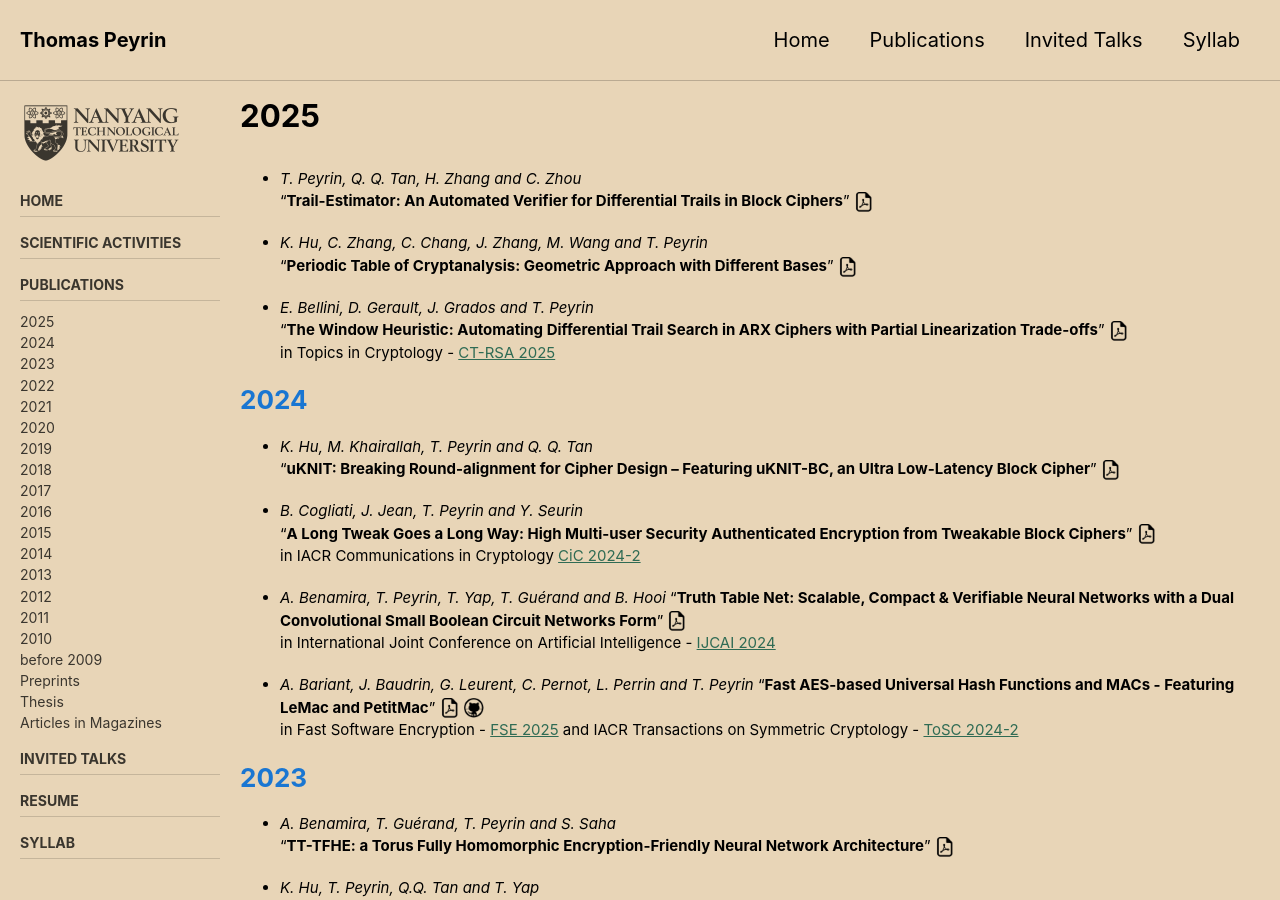
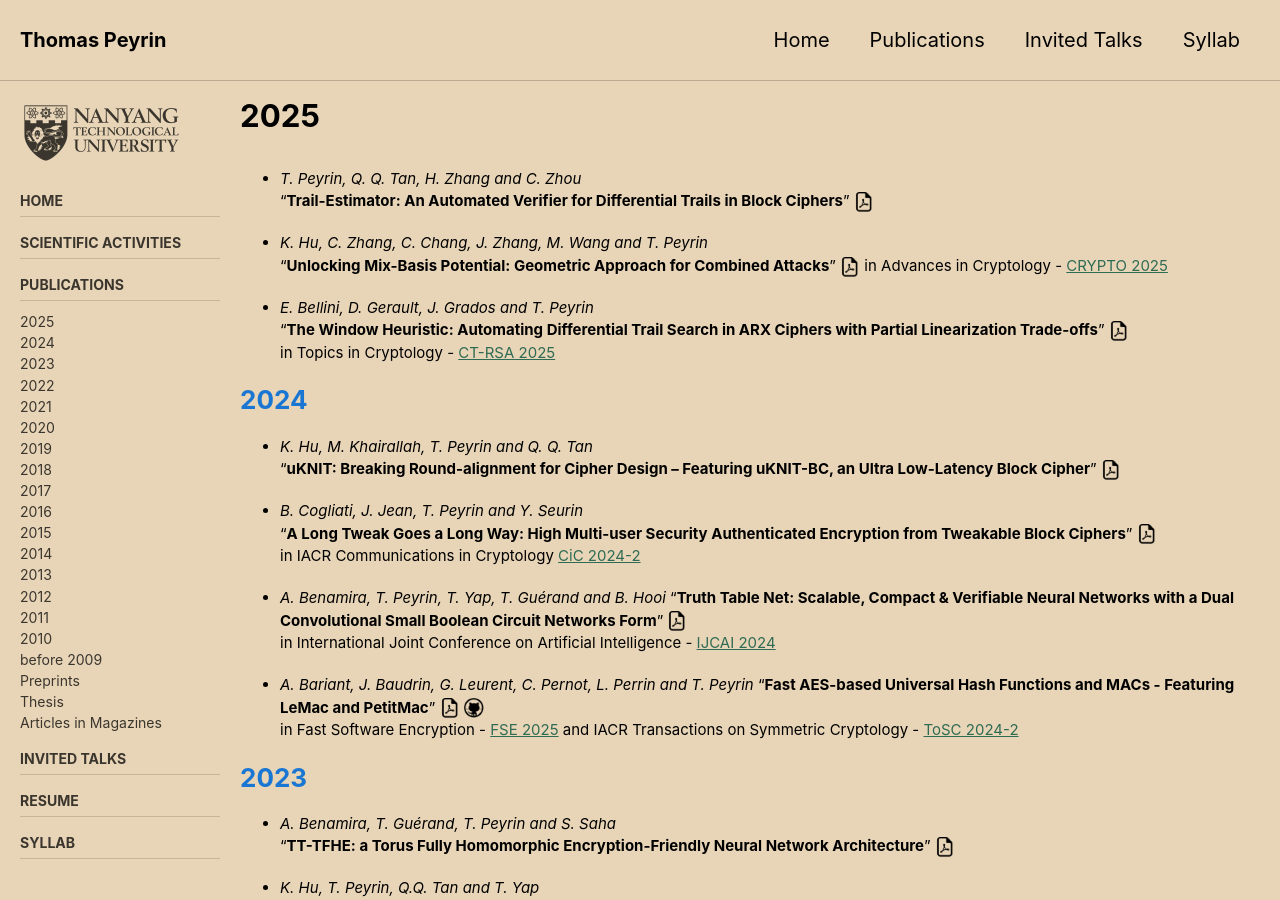
Before and after one commit to thomaspeyrin/web, a Jekyll site: the page built from publications.md, in a window 1280 px wide and 900 px high. Built offline with Jekyll 4.4.1, drawn with Linux system fonts in a browser that asks for light colours; cached includes are drawn as plain includes; nearby versions of some CDN libraries; our own code applies the rules of GitHub Pages for plain Markdown files.

Commit message:
Update publications.md

```diff
--- a/publications.md
+++ b/publications.md
@@ -15,7 +15,8 @@ sidebar:
 "**Trail-Estimator: An Automated Verifier for Differential Trails in Block Ciphers**"  [![](https://thomaspeyrin.github.io/web/assets/images/pdf_icon_small.png "article")](https://eprint.iacr.org/2025/396)
 
 - *K. Hu, C. Zhang, C. Chang, J. Zhang, M. Wang and T. Peyrin*
-"**Periodic Table of Cryptanalysis: Geometric Approach with Different Bases**"  [![](https://thomaspeyrin.github.io/web/assets/images/pdf_icon_small.png "article")](https://eprint.iacr.org/2025/403)
+"**Unlocking Mix-Basis Potential: Geometric Approach for Combined Attacks**"  [![](https://thomaspeyrin.github.io/web/assets/images/pdf_icon_small.png "article")](https://eprint.iacr.org/2025/403)
+in Advances in Cryptology - [CRYPTO 2025](https://crypto.iacr.org/2025/)
 
 - *E. Bellini, D. Gerault, J. Grados and T. Peyrin*
 "**The Window Heuristic: Automating Differential Trail Search in ARX Ciphers with Partial Linearization Trade-offs**"   [![](https://thomaspeyrin.github.io/web/assets/images/pdf_icon_small.png "article")](https://eprint.iacr.org/2024/1743)
```
